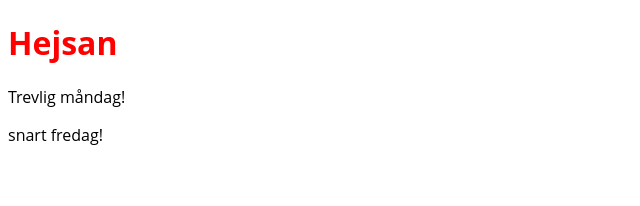
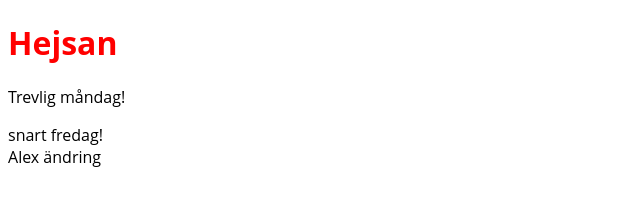
Before and after one commit to Andrea-Axelsson/femfemman_fe23_flexboxmania, a plain HTML site: page index.html in a window 1280 px wide. Shown: the whole page, without its empty margins (0-640 px from the left). Drawn offline with Linux system fonts and the light colour scheme.

Commit message:
Update index.html

```diff
--- a/index.html
+++ b/index.html
@@ -11,5 +11,8 @@
     <p>Trevlig måndag!</p>
     <div>snart fredag!</div>
 
+
+
+    <section>Alex ändring</section>
 </body>
 </html>
```
